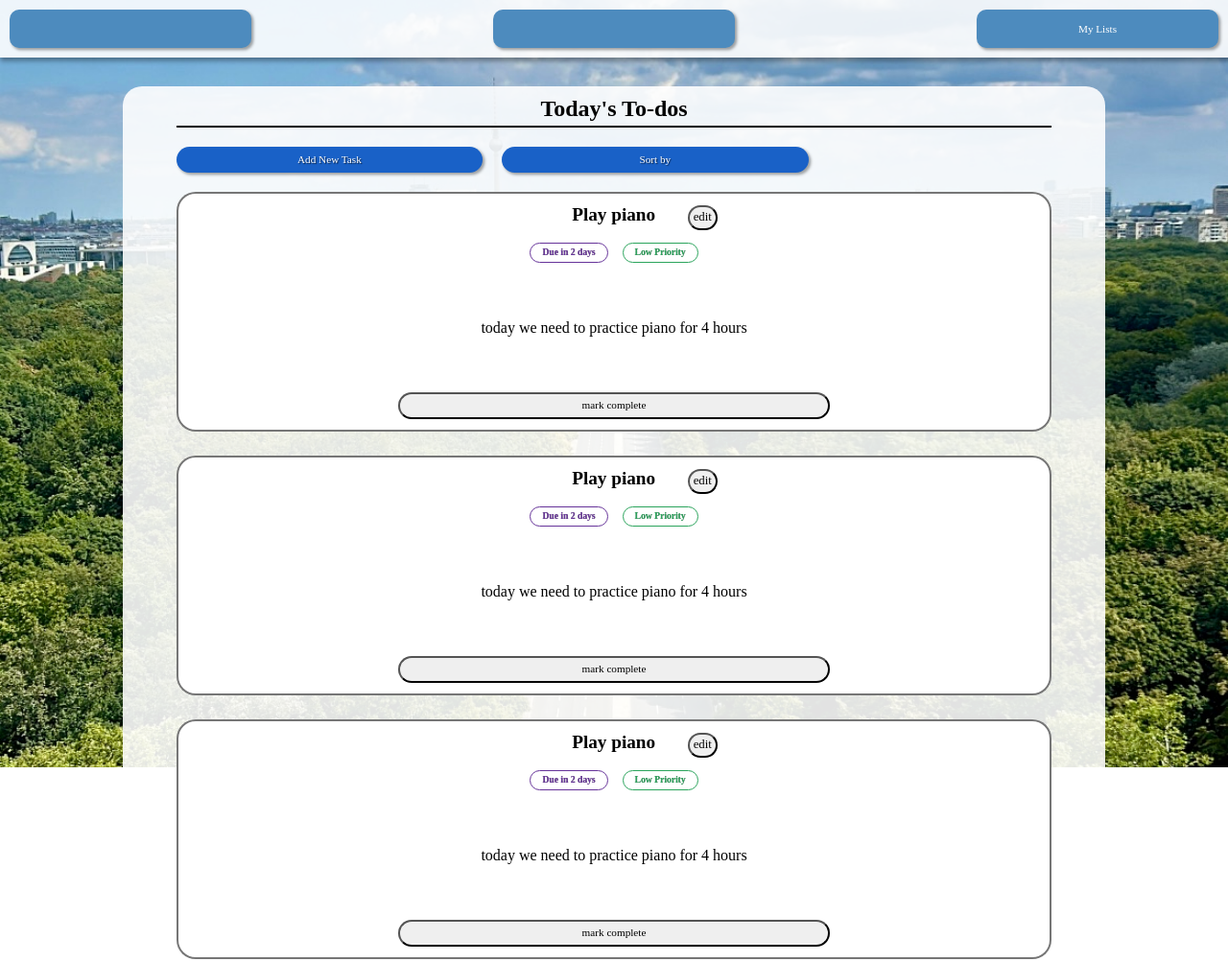
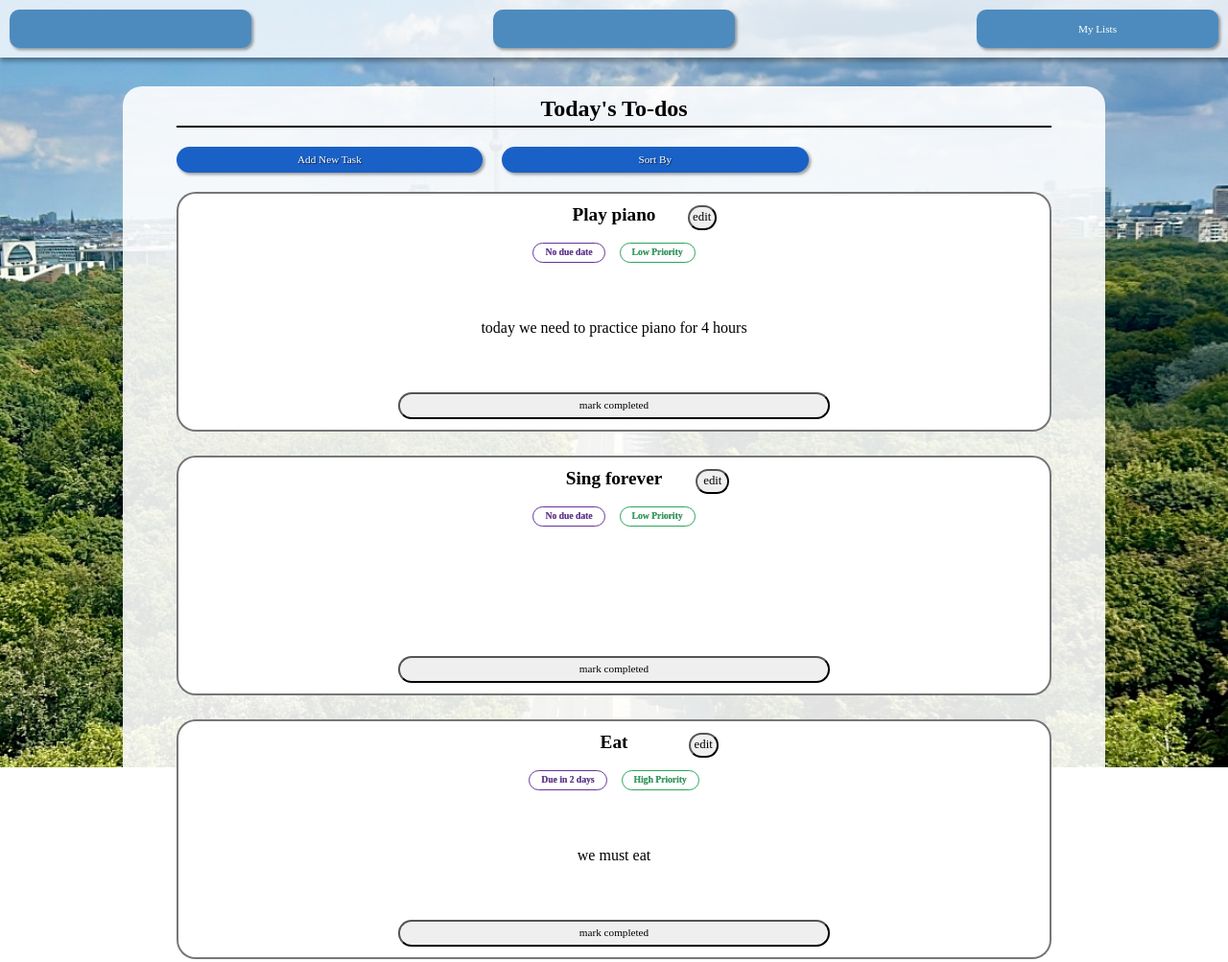
Before and after one commit to arobertson7/Todo-List, a website built with webpack: page src/template.html in a window 1280 px wide. Shown: the whole page at 96% size. Built offline with nearby package versions, Linux system fonts and the light colour scheme; a web font is replaced by a local one.

Commit message:
implemented a few display functions in display.js

```diff
--- a/src/Todo.js
+++ b/src/Todo.js
@@ -5,7 +5,7 @@ class Todo {
     priority; // int (1 - high | 2 - medium | 3 - low)
     completed; // bool
 
-    constructor(title, description, dueDate, priority) {
+    constructor(title, description = "", dueDate = "No due date", priority = 3) {
         this.title = title;
         this.description = description;
         this.dueDate = dueDate;
--- a/src/TodoList.js
+++ b/src/TodoList.js
@@ -2,13 +2,12 @@
 
 class TodoList {
     title // string
-    description; // string
+    // description; // string
     list = []; // array of Todo objects
     finalDueDate; // ? for now a string
 
-    constructor(title, description) {
+    constructor(title) {
         this.title = title;
-        this.description = description;
     }
 
     // getters and setters
@@ -20,13 +19,13 @@ class TodoList {
         this.title = title;
     }
 
-    get description() {
-        return this.description;
-    }
+    // get description() {
+    //     return this.description;
+    // }
 
-    set description(description) {
-        this.description = description;
-    }
+    // set description(description) {
+    //     this.description = description;
+    // }
 
     get list() {
         return this.list;
@@ -37,11 +36,13 @@ class TodoList {
     }
 
     // methods
-    addTodo(Todo) {
+    // add a new todo
+    add(Todo) {
         this.list.push(Todo);
     }
 
-    removeTodo(Todo) {
+    // remove a todo
+    remove(Todo) {
         let index = 0;
         while (index < this.list.length && this.list[i].title != Todo.title) {
             index++;
@@ -59,7 +60,7 @@ class TodoList {
 
     // returns the number of tasks in the list
     size() {
-        return this.list.length();
+        return this.list.length;
     }
 
     // returns the number of completed tasks in the list
--- /dev/null
+++ b/src/display.js
@@ -0,0 +1,150 @@
+const display = (function() {
+    const headerStartup = function() {
+        const header = document.getElementById("header");
+        const message = document.createElement("h1");
+        message.textContent = "A busy day is a good day";
+        header.appendChild(message);
+
+        let clock = 1500;
+        // fade message out
+        setTimeout(() => {
+            message.style.opacity = "0";
+        }, clock);
+
+        clock += 1000
+        // replace message with nav
+        setTimeout(() => {
+            const nav = document.createElement("nav");
+            nav.id = "nav";
+            for (let i = 0; i < 3; i++) {
+                const navButton = document.createElement("button");
+                navButton.style.opacity = "0";
+                nav.appendChild(navButton);
+            }
+
+            nav.childNodes[2].textContent = "My Lists";
+
+            header.removeChild(message);
+            header.appendChild(nav);
+        }, clock);
+
+        clock += 20;
+        // fade nav in
+        setTimeout(() => {
+            for (let j = 0; j < 3; j++) {
+                nav.childNodes[j].style.opacity = "1";
+            }
+        }, clock);
+    }
+
+    const displayList = function(thisList) {
+        const content = document.getElementById("content");
+
+        const listContainer = document.createElement("div");
+        listContainer.classList.add("list-container");
+        content.appendChild(listContainer);
+
+        const title = document.createElement("h2");
+        title.textContent = thisList.title;
+        listContainer.appendChild(title);
+
+        const listOptions = document.createElement("div");
+        listOptions.classList.add("list-options");
+        const addTaskButton = document.createElement("button");
+        addTaskButton.classList.add("add-task-button");
+        addTaskButton.textContent = "Add New Task";
+        const sortTasksButton = document.createElement("button");
+        sortTasksButton.classList.add("sort-tasks-button");
+        sortTasksButton.textContent = "Sort By";
+        listOptions.appendChild(addTaskButton);
+        listOptions.appendChild(sortTasksButton);
+        listContainer.appendChild(listOptions);
+
+        const list = document.createElement("div");
+        list.classList.add("list");
+        listContainer.appendChild(list);
+
+        // display message if there are no tasks
+        if (thisList.size() == 0) {
+            const messageContainer = document.createElement("div");
+            messageContainer.classList.add("empty-list-message");
+            const message = document.createElement("h2");
+            message.textContent = "You're all caught up! Go enjoy the sun!☀️";
+            messageContainer.appendChild(message);
+            listContainer.appendChild(messageContainer);
+        }
+        else {
+            for (let i = 0; i < thisList.size(); i++) {
+                // create and append task
+                const todoCard = generateTodoCard(thisList.list[i]);
+                list.appendChild(todoCard);
+            }
+        }
+
+    }
+
+    // creates and returns a "card" for the given Todo object
+    const generateTodoCard = function(thisTodo) {
+        const todo = document.createElement("div");
+        todo.classList.add("todo");
+
+        const todoHeader = document.createElement("div");
+        todoHeader.classList.add("todo-header");
+        todo.appendChild(todoHeader);
+
+        const todoTitle = document.createElement("div");
+        todoTitle.classList.add("todo-title");
+        todoHeader.appendChild(todoTitle);
+        const title = document.createElement("h3");
+        title.textContent = thisTodo.title;
+        todoTitle.appendChild(title);
+        const editButton = document.createElement("button");
+        editButton.classList.add("edit-button");
+        editButton.textContent = "edit";
+        todoTitle.appendChild(editButton);
+
+        const details = document.createElement("div");
+        details.classList.add("details");
+        todoHeader.appendChild(details);
+        const dueDate = document.createElement("div");
+        dueDate.classList.add("due-date");
+        const dueDateNote = document.createElement("p");
+        // HANDLE DUE DATE CASES MORE LATER (COLORS AND MESSAGE FORMATTING)
+        dueDateNote.style.color = "rebeccapurple";
+        dueDateNote.textContent = thisTodo.dueDate;
+        dueDate.appendChild(dueDateNote);
+        details.appendChild(dueDate);
+        // PRIORITY COLORS AS WELL
+        const priority = document.createElement("div");
+        priority.classList.add("priority");
+        const priorityNote = document.createElement("p");
+        priorityNote.style.color = "rgb(43, 164, 92)";
+        switch(true) {
+            case thisTodo.priority == 1:
+                priorityNote.textContent = "High Priority";
+                break;
+            case thisTodo.priority == 2:
+                priorityNote.textContent = "Medium Priority";
+                break;
+            case thisTodo.priority == 3:
+                priorityNote.textContent = "Low Priority";
+        }
+        priority.appendChild(priorityNote);
+        details.appendChild(priority);
+
+        const description = document.createElement("p");
+        description.textContent = thisTodo.description;
+        todo.appendChild(description);
+
+        const completedButton = document.createElement("button");
+        completedButton.classList.add("completed-button");
+        completedButton.textContent = "mark completed";
+        todo.appendChild(completedButton);
+
+        return todo;
+    }
+
+    return {headerStartup, displayList};
+})();
+
+export default display;
--- a/src/domFunctions.js
+++ /dev/null
@@ -1,39 +0,0 @@
-const headerStartup = function() {
-    const header = document.getElementById("header");
-    const message = document.createElement("h1");
-    message.textContent = "A busy day is a good day";
-    header.appendChild(message);
-
-    let clock = 1500;
-    // fade message out
-    setTimeout(() => {
-        message.style.opacity = "0";
-    }, clock);
-
-    clock += 1000
-    // replace message with nav
-    setTimeout(() => {
-        const nav = document.createElement("nav");
-        nav.id = "nav";
-        for (let i = 0; i < 3; i++) {
-            const navButton = document.createElement("button");
-            navButton.style.opacity = "0";
-            nav.appendChild(navButton);
-        }
-
-        nav.childNodes[2].textContent = "My Lists";
-
-        header.removeChild(message);
-        header.appendChild(nav);
-    }, clock);
-
-    clock += 20;
-    // fade nav in
-    setTimeout(() => {
-        for (let j = 0; j < 3; j++) {
-            nav.childNodes[j].style.opacity = "1";
-        }
-    }, clock);
-}
-
-export { headerStartup };
--- a/src/index.js
+++ b/src/index.js
@@ -2,7 +2,18 @@ import "./styles.css";
 
 import Todo from "./Todo.js";
 import TodoList from "./TodoList.js";
-import { headerStartup } from "./domFunctions.js";
+import display from "./display.js";
 
 
-headerStartup();
+display.headerStartup();
+
+const piano = new Todo("Play piano", "today we need to practice piano for 4 hours");
+const sing = new Todo("Sing forever");
+const eat = new Todo("Eat", "we must eat", "Due in 2 days", 1)
+const defaultList = new TodoList("Today's To-dos");
+defaultList.add(piano);
+defaultList.add(sing);
+defaultList.add(eat);
+
+
+display.displayList(defaultList);
--- a/src/styles.css
+++ b/src/styles.css
@@ -77,7 +77,7 @@ header {
     justify-content: center;
     gap: 5px;
     font-size: 0.7rem;
-    background-color: rgba(255, 255, 255, 0.885);
+    background-color: rgba(255, 255, 255, 0.78);
     box-shadow: 1.5px 1.5px 5px 2px rgba(0, 0, 0, 0.372);
 }
 
@@ -106,7 +106,7 @@ nav button {
     transition: opacity 1s ease-in;
 }
 
-.content {
+#content {
     display: flex;
     justify-content: center;
     align-items: center;
@@ -128,7 +128,7 @@ nav button {
     gap: 20px;
 }
 
-.list-container h2 {
+.list-container > h2 {
     font-size: 1.5rem;
     font-weight: 800;
     width: 90%;
@@ -176,7 +176,7 @@ nav button {
     row-gap: 20px;
 }
 
-.task-header {
+.todo-header {
     grid-column: 1 / 4;
     grid-row: 1;
     display: flex;
@@ -184,16 +184,17 @@ nav button {
     gap: 10px;
 }
 
-.title {
+.todo-title {
     width: 100%;
     height: 90%;
     display: grid;
     grid-template-columns: 1fr 2fr 1fr;
 }
 
-.title h3 {
+.todo-title h3 {
     grid-column: 2 / 3;
     font-size: 1.2rem;
+    text-align: center;
 }
 
 .edit-button {
@@ -248,3 +249,13 @@ nav button {
     grid-row: 3;
     font-size: 0.7rem;
 }
+
+/* container for message when there are no taks */
+.empty-list-message {
+    width: 100%;
+    height: 100px;
+    display: flex;
+    justify-content: center;
+    align-items: center;
+    text-align: center;
+}
--- a/src/template.html
+++ b/src/template.html
@@ -19,19 +19,18 @@
         </nav> -->
     </header>
 
-    <div class="content">
-        <div class="list-container">
+    <div id="content">
+        <!-- <div class="list-container">
             <h2>Today's To-dos</h2>
             <div class="list-options">
                 <button class="add-task-button">Add New Task</button>
                 <button class="sort-tasks-button">Sort by</button>
             </div>
             <div class="list">
-                <!-- a todo "obejct" -->
                 <div class="todo">
-                    <div class="task-header">
-                        <div class="title">
-                            <h3>Play piano</h3> <!-- title -->
+                    <div class="todo-header">
+                        <div class="todo-title">
+                            <h3>Play piano</h3>
                             <button class="edit-button">edit</button>
                         </div>
                         <div class="details">
@@ -43,14 +42,14 @@
                             </div>
                         </div>
                     </div>
-                    <p>today we need to practice piano for 4 hours</p> <!-- description -->
+                    <p>today we need to practice piano for 4 hours</p>
 
                     <button class="completed-button">mark complete</button>
                 </div>
                 <div class="todo">
-                    <div class="task-header">
-                        <div class="title">
-                            <h3>Play piano</h3> <!-- title -->
+                    <div class="todo-header">
+                        <div class="todo-title">
+                            <h3>Play piano</h3>
                             <button class="edit-button">edit</button>
                         </div>
                         <div class="details">
@@ -62,14 +61,14 @@
                             </div>
                         </div>
                     </div>
-                    <p>today we need to practice piano for 4 hours</p> <!-- description -->
+                    <p>today we need to practice piano for 4 hours</p>
 
                     <button class="completed-button">mark complete</button>
                 </div>
                 <div class="todo">
-                    <div class="task-header">
-                        <div class="title">
-                            <h3>Play piano</h3> <!-- title -->
+                    <div class="todo-header">
+                        <div class="todo-title">
+                            <h3>Play piano</h3>
                             <button class="edit-button">edit</button>
                         </div>
                         <div class="details">
@@ -81,13 +80,13 @@
                             </div>
                         </div>
                     </div>
-                    <p>today we need to practice piano for 4 hours</p> <!-- description -->
+                    <p>today we need to practice piano for 4 hours</p>
 
                     <button class="completed-button">mark complete</button>
                 </div>
 
             </div>
-        </div>
+        </div> -->
     </div>
 </body>
 </html>
```
